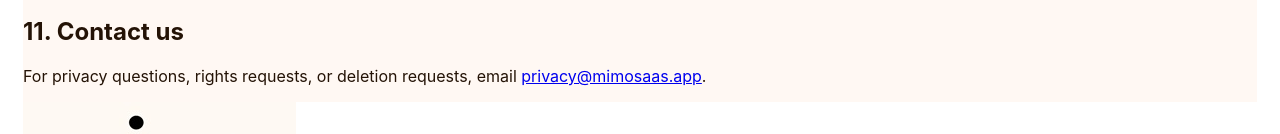
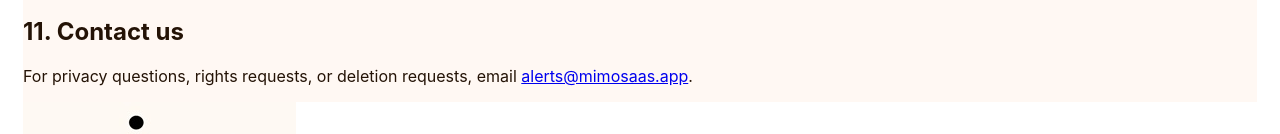
Before and after one commit to CrazySkillz/mimosaas-landing-page, a React (Vite) app in the folder client/: page /privacy in a window 1280 px wide. Shown: the part 2046-2180 px from the top of the page. Built offline with nearby package versions, Linux system fonts and the light colour scheme.

Commit message:
Update privacy contact email

```diff
--- a/client/src/mimosaas/privacy.tsx
+++ b/client/src/mimosaas/privacy.tsx
@@ -155,8 +155,8 @@ export default function PrivacyPolicy() {
             <h2 className={headingClassName}>11. Contact us</h2>
             <p className={paragraphClassName}>
               For privacy questions, rights requests, or deletion requests, email{" "}
-              <a href="mailto:privacy@mimosaas.app" className="font-medium text-primary hover:underline">
-                privacy@mimosaas.app
+              <a href="mailto:alerts@mimosaas.app" className="font-medium text-primary hover:underline">
+                alerts@mimosaas.app
               </a>.
             </p>
           </section>
```
